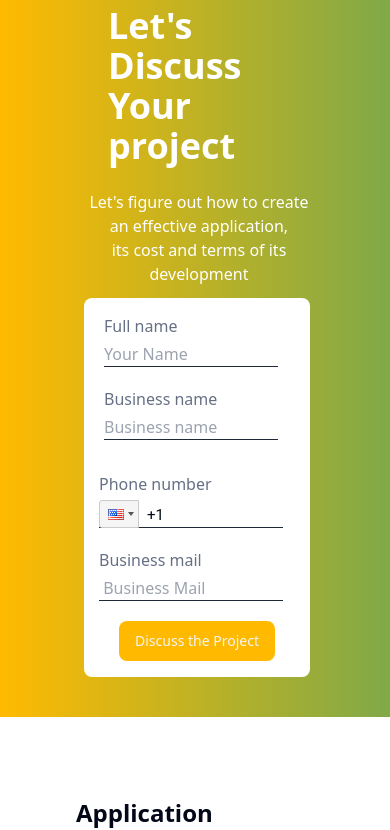
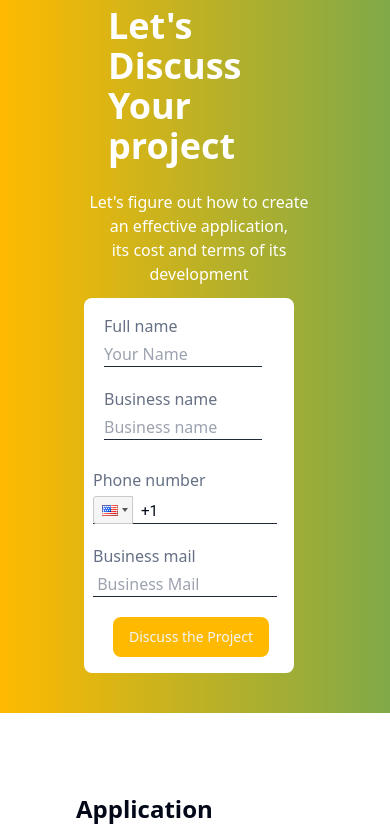
Before and after one commit to Arun0073/landing-page-Nextjs, a Next.js app: page / in a window 390 px wide. Shown: the part 4385-5215 px from the top of the page. Built offline with nearby package versions, Linux system fonts and the light colour scheme.

Commit message:
Toast added

```diff
--- a/src/Components/Discuss.jsx
+++ b/src/Components/Discuss.jsx
@@ -1,12 +1,24 @@
 "use client";
 import React, { useState } from "react";
-import  {Button}  from "@/src/Components/ui/button";
+import { Button } from "@/src/Components/ui/button";
 import PhoneInput from "react-phone-input-2";
 import "react-phone-input-2/lib/style.css";
+import { ToastContainer, toast } from "react-toastify";
+import "react-toastify/dist/ReactToastify.css";
 
 const Discuss = () => {
   const [number, setNumber] = useState("");
   const [valid, setValid] = useState(true);
+
+  const handleSubmit = (e) => {
+    e.preventDefault();
+    toast.success("Thanks for Contacting us!!", {
+      autoClose: 3000,
+      onClose: () => {
+        window.location.reload();
+      },
+    });
+  };
 
   const handleChange = (value) => {
     setNumber(value);
@@ -18,7 +30,11 @@ const Discuss = () => {
     return phoneNumberPattern.test(phoneNumber);
   };
   return (
-    <div className="flex lg:flex-row flex-col pt-16 bg-gradient-to-r from-custom-yellow to-custom-green pl-14 pr-20">
+    <div
+      className="flex lg:flex-row flex-col pt-16 bg-gradient-to-r from-custom-yellow to-custom-green pl-14 pr-20"
+      id="connect"
+    >
+      <ToastContainer />
       <div className="flex flex-col basis-1/2 ml-8">
         <h2 className="text-white font-bold text-4xl ml-5 lg:ml-0">
           Let's Discuss <br /> Your project
@@ -29,14 +45,19 @@ const Discuss = () => {
           its cost and terms of its development
         </p>
       </div>
-      <form name="contact-form" className="pl-5 mt-3 mb-10 ml-7 lg:ml-0 flex lg:flex-row flex-col justify-between bg-white rounded-lg basis-1/2 items-center ">
-        <div className="flex flex-col pt-4 pb-4 basis-1/2 lg:mr-0 mr-8 ">
+      <form
+        name="contact-form"
+        className="pl-5 mt-3 mb-10 ml-7 mr-4 lg:mr-0 lg:ml-0 flex lg:flex-row flex-col justify-between bg-white rounded-lg basis-1/2 items-center "
+        onSubmit={handleSubmit}
+      >
+        <div className="flex flex-col pt-4 lg:pb-16 basis-1/2 lg:mr-0 mr-8 ">
           <p className="text-custom-gray">Full name</p>
           <div className="px-0">
             <input
               className="w-full mt-1 border-b border-gray-800 focus:outline-none"
               type="text"
               placeholder="Your Name"
+              name="name"
             />
           </div>
           <p className="text-custom-gray mt-5">Business name</p>
@@ -45,10 +66,11 @@ const Discuss = () => {
               className="w-full mt-1 border-b border-gray-800 focus:outline-none"
               type="text"
               placeholder="Business name"
+              name="business-name"
             />
           </div>
         </div>
-        <div className="flex flex-col lg:ml-4 ml-0 pt-4 pb-4 basis-1/2 lg:mr-4 mr-8">
+        <div className="flex flex-col lg:ml-4 ml-1 pt-7 pb-4 basis-1/2 lg:mr-4 mr-8">
           <p className="text-custom-gray lg:px-18 px-0">Phone number</p>
           <label className="lg:px-18 px-0">
             <PhoneInput
@@ -70,14 +92,18 @@ const Discuss = () => {
             <input
               className="w-full mt-1 border-b border-gray-800 focus:outline-none"
               type="text"
+              name="email"
               placeholder=" Business Mail"
             />
           </div>
-        <div className="pt-5 pr-2 lg:pr-0 ">
-          <Button className="bg-custom-yellow rounded-lg text-custom-white ml-5 lg:ml-0 lg:translate-x-28 ">
-            Discuss the Project
-          </Button>
-        </div>
+          <div className="pt-5 pr-2 lg:pr-0 ">
+            <Button
+              type="submit"
+              className="bg-custom-yellow rounded-lg text-custom-white ml-5 lg:ml-0 lg:translate-x-28 "
+            >
+              Discuss the Project
+            </Button>
+          </div>
         </div>
       </form>
     </div>
--- a/src/Components/Header.jsx
+++ b/src/Components/Header.jsx
@@ -4,8 +4,10 @@ import Mobile from "@/src/Assets/Group 1.png";
 import Image from "next/image";
 import { Button } from "@/src/Components/ui/button";
 import PhoneInput from "react-phone-input-2";
-import 'react-phone-input-2/lib/style.css'
+import "react-phone-input-2/lib/style.css";
 import Link from "next/link";
+import { ToastContainer, toast } from "react-toastify";
+import "react-toastify/dist/ReactToastify.css";
 
 const Header = () => {
   const [number, setNumber] = useState("");
@@ -16,12 +18,23 @@ const Header = () => {
     setValid(validatePhoneNumber(value));
   };
 
+  const handleSubmit = (e) => {
+    e.preventDefault();
+    toast.success("Thanks for Contacting us!!", {
+      autoClose: 3000,
+      onClose: () => {
+        window.location.reload();
+      },
+    });
+  };
+
   const validatePhoneNumber = (phoneNumber) => {
     const phoneNumberPattern = /^\d{10}$/;
     return phoneNumberPattern.test(phoneNumber);
   };
   return (
     <header className="flex flex-col lg:flex-row justify-between bg-custom-white">
+      <ToastContainer />
       <div className="lg:ml-20 lg:pt-40 pt-40 flex flex-col ">
         <p className=" text-2xl lg:text-4xl lg:text-left text-center">
           <span className="text-custom-yellow font-extrabold ">
@@ -48,7 +61,11 @@ const Header = () => {
             Leave your contacts and we will call you back <br />
             within 30 minutes
           </h2>
-          <form name="contact-form" className="pl-5 mt-6 mb-6 flex flex-col lg:flex-row justify-between ">
+          <form
+            onSubmit={handleSubmit}
+            name="contact-form"
+            className="pl-5 mt-6 mb-6 flex flex-col lg:flex-row justify-between "
+          >
             <div className="flex flex-col">
               <p className="text-custom-gray px-10 lg:px-0">Full name</p>
               <div className="px-10 lg:px-0">
@@ -56,6 +73,7 @@ const Header = () => {
                   className="w-full mt-1 border-b border-gray-800 focus:outline-none"
                   type="text"
                   placeholder="Your Name"
+                  id="name"
                 />
               </div>
               <p className="text-custom-gray mt-5  px-10 lg:px-0">
@@ -66,6 +84,7 @@ const Header = () => {
                   className="w-full mt-1 border-b border-gray-800 focus:outline-none"
                   type="text"
                   placeholder="Business name"
+                  id="business-name"
                 />
               </div>
             </div>
@@ -94,6 +113,7 @@ const Header = () => {
                   className="w-full mt-1 border-b border-gray-800 focus:outline-none"
                   type="text"
                   placeholder=" Business Mail"
+                  id="business-mail"
                 />
               </div>
             </div>
--- a/src/app/contact/page.css
+++ b/src/app/contact/page.css
@@ -9,7 +9,6 @@
   font-weight: 400;
   line-height: 24px;
   letter-spacing: -0.01em;
-
   width: 400px;
 
   /* NORMAL */
--- a/src/app/contact/page.jsx
+++ b/src/app/contact/page.jsx
@@ -8,7 +8,7 @@ import Head from "next/head";
 const page = () => {
   const handleSubmit = (e) => {
     e.preventDefault();
-    toast.success("Form submitted successfully!", {
+    toast.success("We will Reach out to you Soon!", {
       onClose: () => {
         window.location.href = "/";
       },
@@ -29,21 +29,34 @@ const page = () => {
         <ToastContainer />
         <h1 className="mt-20 text-3xl font-bold">Contact Us</h1>
         <section className="formcarry-container">
-          <form onSubmit={handleSubmit} method="POST" name="contact">
+          <form
+            onSubmit={handleSubmit}
+            method="POST"
+            name="contact"
+            className="pl-8 pr-10 lg:pl-0 lg:pr-0"
+          >
             <div className="formcarry-block">
               <label>Full Name</label>
-              <input type="text" name="name" placeholder="Your full name" />
+              <input
+                required={true}
+                type="text"
+                name="name"
+                placeholder="Your full name"
+              />
             </div>
 
             <div className="formcarry-block">
               <label>Your Email Address</label>
-              <input type="email" name="email" placeholder="john@doe.com" />
+              <input
+                required={true}
+                type="email"
+                name="email"
+                placeholder="john@doe.com"
+              />
             </div>
 
             <div className="formcarry-block">
-              <label htmlFor="fc-generated-1-email">
-                Business Email Address
-              </label>
+              <label required={true}>Business Email Address</label>
               <input type="email" name="email" placeholder="company@team.com" />
             </div>
 
```
